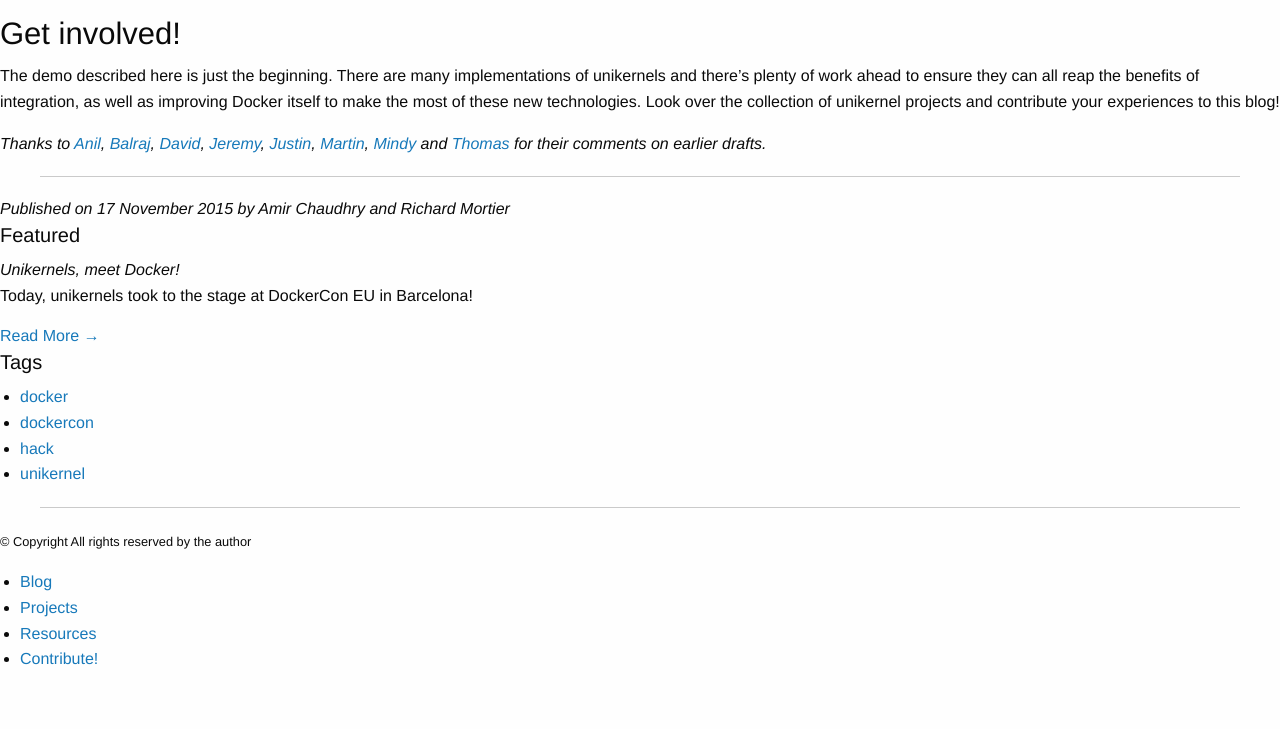
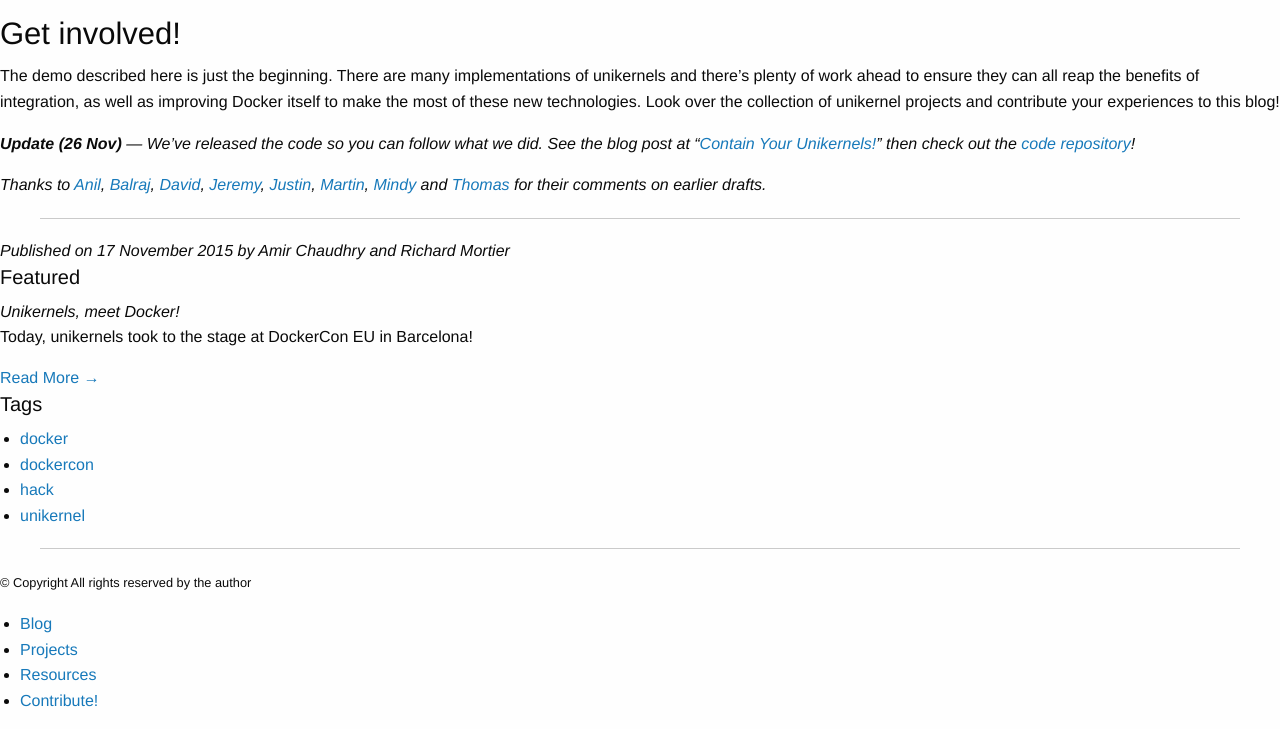
Before and after one commit to Unikernel-Systems/unikernel.org, a Jekyll site: the page built from blog/_posts/2015-11-17-unikernels-meet-docker.md, in a window 1280 px wide and 900 px high, scrolled down 3304 px, cut to the strip 171-900 px from the top of the window. Built offline with Jekyll 4.4.1, drawn with Linux system fonts in a browser that asks for light colours; nearby versions of some CDN libraries; library files that are not in the unit come from our copies; before the commit the page ends 4163 px from its top, so only the background shows below that.

Commit message:
add ref about code release

```diff
--- a/blog/_posts/2015-11-17-unikernels-meet-docker.md
+++ b/blog/_posts/2015-11-17-unikernels-meet-docker.md
@@ -177,6 +177,9 @@
 of these new technologies. Look over the collection of unikernel projects and
 contribute your experiences to this blog!
 
+***Update (26 Nov)** — We've released the code so you can follow what we did.
+See the blog post at "[Contain Your Unikernels!][contain]" then check out the
+[code repository][code]!*
 
 *Thanks to [Anil][], [Balraj][], [David][], [Jeremy][], [Justin][],
 [Martin][], [Mindy][] and [Thomas][] for their comments on earlier drafts.*
@@ -189,3 +192,5 @@
 [Anil]: http://anil.recoil.org
 [Justin]: https://github.com/justincormack
 [Martin]: https://lucina.net
+[contain]: http://unikernel.org/blog/2015/contain-your-unikernels/
+[code]: https://github.com/Unikernel-Systems/DockerConEU2015-demo/
```
